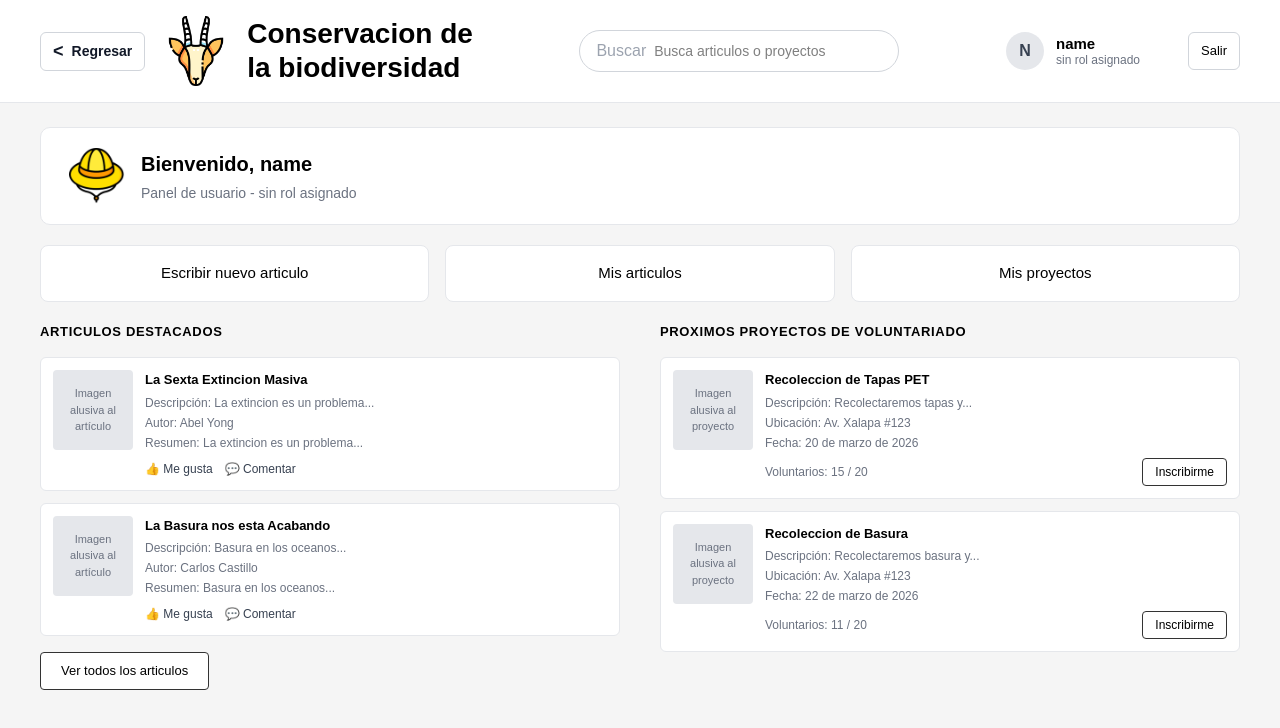
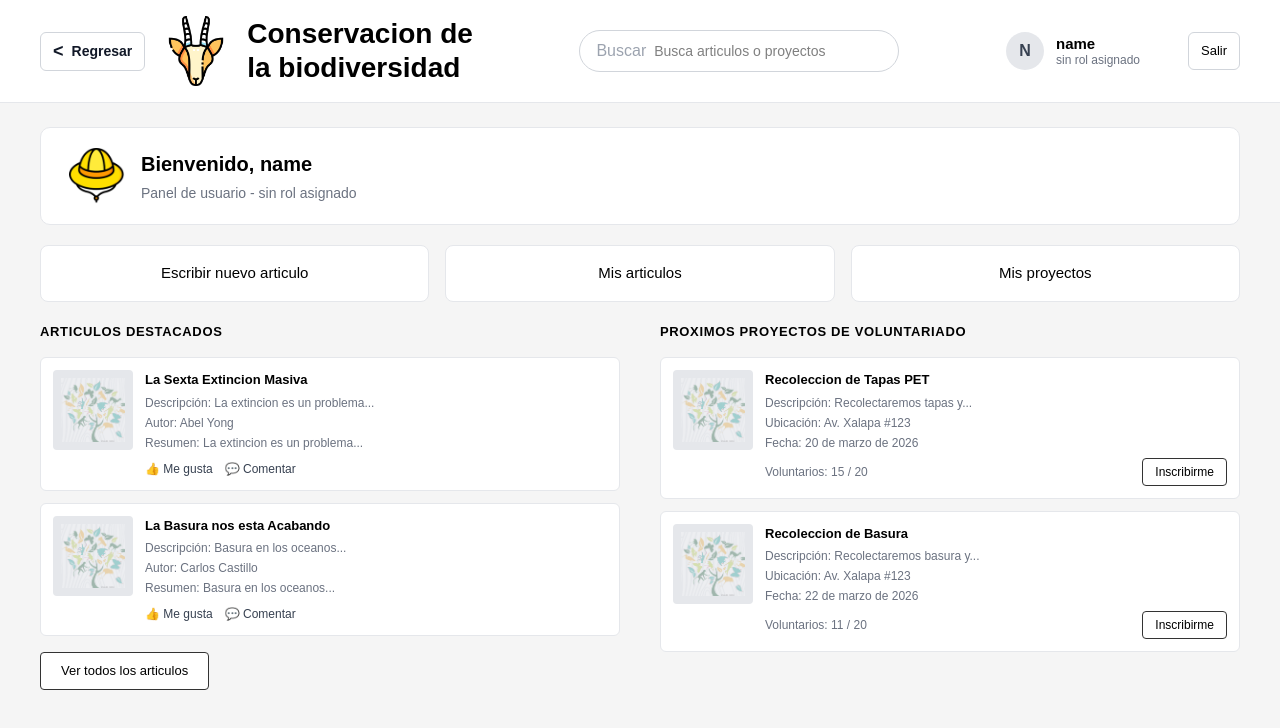
Before and after one commit to ISOF-Despliegue/Gazella, a React (Vite) app: page /dashboard in a window 1280 px wide. Shown: the top 728 px of the page. Built offline with nearby package versions, Linux system fonts and the light colour scheme; no server answers; sample sign-in values are in the browser's storage.

Commit message:
feat: add SafeImage component with fallback, media service upload and profile image integration

```diff
--- a/src/components/ArticleCard.tsx
+++ b/src/components/ArticleCard.tsx
@@ -1,4 +1,5 @@
 import { type Article } from '../types/article';
+import { SafeImage } from './SafeImage';
 
 interface ArticleCardProps {
     article: Article;
@@ -20,14 +21,15 @@ export function ArticleCard({ article }: ArticleCardProps) {
                 backgroundColor: '#e5e7eb',
                 borderRadius: '4px',
                 flexShrink: 0,
-                display: 'flex',
-                alignItems: 'center',
-                justifyContent: 'center',
-                fontSize: '11px',
-                color: '#6b7280',
-                textAlign: 'center',
-                padding: '4px',
-            }}>Imagen alusiva al artículo</div>
+                overflow: 'hidden',
+            }}>
+                <SafeImage
+                    src={article.imageUrl}
+                    alt={article.title}
+                    variant="cover"
+                    style={{ width: '100%', height: '100%', objectFit: 'cover' }}
+                />
+            </div>
             <div style={{ flex: 1 }}>
                 <h3 style={{ fontSize: '13px', fontWeight: 'bold', marginBottom: '4px' }}>{article.title}</h3>
                 <p style={{ fontSize: '12px', color: '#6b7280', marginBottom: '2px' }}>Descripción: {article.summary}</p>
--- a/src/components/ProjectCard.tsx
+++ b/src/components/ProjectCard.tsx
@@ -1,4 +1,5 @@
 import { type Project } from '../types/project';
+import { SafeImage } from './SafeImage';
 
 interface ProjectCardProps {
     project: Project;
@@ -21,14 +22,15 @@ export function ProjectCard({ project, onEnroll }: ProjectCardProps) {
                 backgroundColor: '#e5e7eb',
                 borderRadius: '4px',
                 flexShrink: 0,
-                display: 'flex',
-                alignItems: 'center',
-                justifyContent: 'center',
-                fontSize: '11px',
-                color: '#6b7280',
-                textAlign: 'center',
-                padding: '4px',
-            }}>Imagen alusiva al proyecto</div>
+                overflow: 'hidden',
+            }}>
+                <SafeImage
+                    src={project.imageUrl}
+                    alt={project.title}
+                    variant="cover"
+                    style={{ width: '100%', height: '100%', objectFit: 'cover' }}
+                />
+            </div>
             <div style={{ flex: 1 }}>
                 <h3 style={{ fontSize: '13px', fontWeight: 'bold', marginBottom: '4px' }}>{project.title}</h3>
                 <p style={{ fontSize: '12px', color: '#6b7280', marginBottom: '2px' }}>Descripción: {project.description}</p>
--- /dev/null
+++ b/src/components/SafeImage.tsx
@@ -0,0 +1,79 @@
+import { useState } from "react";
+import { getSafeImageUrl } from "../utils/imageUrl";
+import { assets } from "../assets/assets";
+
+type PlaceholderVariant = "avatar" | "cover";
+
+interface SafeImageProps extends Omit<React.ImgHTMLAttributes<HTMLImageElement>, 'src'> {
+    src: string | null | undefined;
+    alt: string;
+    variant?: PlaceholderVariant;
+    placeholderStyle?: React.CSSProperties;
+}
+
+const PLACEHOLDER_STYLES: Record<PlaceholderVariant, React.CSSProperties> = {
+    avatar: {
+        width: "100%",
+        height: "100%",
+        objectFit: "cover",
+        opacity: 0.4,
+        padding: "12px",
+    },
+    cover: {
+        width: "100%",
+        height: "100%",
+        objectFit: "cover",
+        opacity: 0.3,
+        padding: "8px",
+    },
+};
+
+const PLACEHOLDER_ASSETS: Record<PlaceholderVariant, string> = {
+    avatar: assets.gorrito,
+    cover: assets.arbol,
+};
+
+/**
+ * SafeImage — renders an image with automatic fallback.
+ *
+ * Falls back to a local placeholder when:
+ * - src is empty, null or undefined
+ * - src has an origin not in the allowed media service whitelist
+ * - src is valid but the image fails to load (network error, 404, etc.)
+ */
+export function SafeImage({
+    src,
+    alt,
+    variant = "cover",
+    style,
+    placeholderStyle,
+    ...rest
+}: SafeImageProps) {
+    const safeUrl = getSafeImageUrl(src);
+    const [hasError, setHasError] = useState(false);
+
+    const isPlaceholder = !safeUrl || hasError;
+    const placeholder = PLACEHOLDER_ASSETS[variant];
+    const defaultPlaceholderStyle = PLACEHOLDER_STYLES[variant];
+
+    if (isPlaceholder) {
+        return (
+            <img
+                src={placeholder}
+                alt={alt}
+                style={{ ...defaultPlaceholderStyle, ...placeholderStyle }}
+                {...rest}
+            />
+        );
+    }
+
+    return (
+        <img
+            src={safeUrl}
+            alt={alt}
+            style={style}
+            onError={() => setHasError(true)}
+            {...rest}
+        />
+    );
+}
--- a/src/pages/ProfilePage.tsx
+++ b/src/pages/ProfilePage.tsx
@@ -3,6 +3,7 @@ import { useNavigate } from 'react-router-dom';
 import { getLocalProfile, getMyAccount, saveLocalProfile, type EditableAccountProfile } from '../services/accounts';
 import { getCurrentSession, type AuthSession } from '../services/auth';
 import { BackButton } from '../components/BackButton';
+import { SafeImage } from '../components/SafeImage';
 import { assets } from '../assets/assets';
 
 const MOCK_PROFILE_ARTICLES = [
@@ -16,7 +17,6 @@ function getFullName(profile: EditableAccountProfile | null, session: AuthSessio
             .filter(Boolean)
             .join(' ');
     }
-
     return session?.email?.split('@')[0] ?? 'usuario';
 }
 
@@ -94,17 +94,15 @@ export function ProfilePage() {
                                 height: '84px',
                                 borderRadius: '50%',
                                 border: '1px solid #1f2937',
-                                display: 'flex',
-                                alignItems: 'center',
-                                justifyContent: 'center',
                                 overflow: 'hidden',
                                 flexShrink: 0,
                             }}>
-                                {profile?.pfpUri ? (
-                                    <img src={profile.pfpUri} alt={displayName} style={{ width: '100%', height: '100%', objectFit: 'cover' }} />
-                                ) : (
-                                    <span style={{ fontSize: '14px' }}>foto perfil</span>
-                                )}
+                                <SafeImage
+                                    src={profile?.pfpUri}
+                                    alt={displayName}
+                                    variant="avatar"
+                                    style={{ width: '100%', height: '100%', objectFit: 'cover' }}
+                                />
                             </div>
                             <div>
                                 <h2 style={{ fontSize: '22px', fontWeight: 'bold', marginBottom: '6px' }}>{displayName}</h2>
--- /dev/null
+++ b/src/services/media.ts
@@ -0,0 +1,66 @@
+import { API_BASE_URL } from "./api";
+
+export type UploadResponse = {
+    message: string;
+    url: string;
+};
+
+export class MediaUploadError extends Error {
+    constructor(message: string) {
+        super(message);
+        this.name = "MediaUploadError";
+    }
+}
+
+const ACCEPTED_TYPES = [
+    "image/jpeg",
+    "image/png",
+    "image/webp",
+    "image/gif",
+    "video/mp4",
+    "video/webm",
+    "video/quicktime",
+];
+
+const MAX_SIZE_BYTES = 50 * 1024 * 1024;
+
+export function validateFile(file: File): void {
+    if (!ACCEPTED_TYPES.includes(file.type)) {
+        throw new MediaUploadError(
+            `Tipo de archivo no permitido. Tipos aceptados: JPEG, PNG, WEBP, GIF, MP4, WEBM, MOV`
+        );
+    }
+
+    if (file.size > MAX_SIZE_BYTES) {
+        throw new MediaUploadError(`El archivo supera el límite de 50 MB`);
+    }
+}
+
+export async function uploadMedia(file: File): Promise<UploadResponse> {
+    validateFile(file);
+
+    const token = localStorage.getItem("gazella_access_token");
+    if (!token) {
+        throw new MediaUploadError("No hay sesión activa. Inicia sesión para subir archivos.");
+    }
+
+    const formData = new FormData();
+    formData.append("file", file);
+
+    const response = await fetch(`${API_BASE_URL}/media`, {
+        method: "POST",
+        headers: {
+            Authorization: `Bearer ${token}`,
+        },
+        body: formData,
+    });
+
+    if (!response.ok) {
+        const data = await response.json().catch(() => ({}));
+        throw new MediaUploadError(
+            data.message ?? `Error al subir el archivo (${response.status})`
+        );
+    }
+
+    return response.json() as Promise<UploadResponse>;
+}
--- /dev/null
+++ b/src/utils/imageUrl.ts
@@ -0,0 +1,40 @@
+const ALLOWED_ORIGINS: string[] = [
+    "http://localhost:4000",
+    "http://localhost:8000",
+    "http://localhost:9000",
+    "https://gazella.com",
+];
+
+type ImageValidationResult =
+    | { valid: true; url: string }
+    | { valid: false; reason: "empty" | "illegal_origin" | "invalid_url" };
+
+export function validateImageUrl(
+    url: string | null | undefined
+): ImageValidationResult {
+    if (!url || url.trim() === "") {
+        return { valid: false, reason: "empty" };
+    }
+
+    let parsed: URL;
+    try {
+        parsed = new URL(url.trim());
+    } catch {
+        return { valid: false, reason: "invalid_url" };
+    }
+
+    const isAllowed = ALLOWED_ORIGINS.some(
+        (origin) => parsed.origin === new URL(origin).origin
+    );
+
+    if (!isAllowed) {
+        return { valid: false, reason: "illegal_origin" };
+    }
+
+    return { valid: true, url: url.trim() };
+}
+
+export function getSafeImageUrl(url: string | null | undefined): string | null {
+    const result = validateImageUrl(url);
+    return result.valid ? result.url : null;
+}
```
Also changed, not shown: src/pages/EditProfilePage.tsx (+65 -15 lines). Lines whose indentation alone changed are shown as unchanged.
